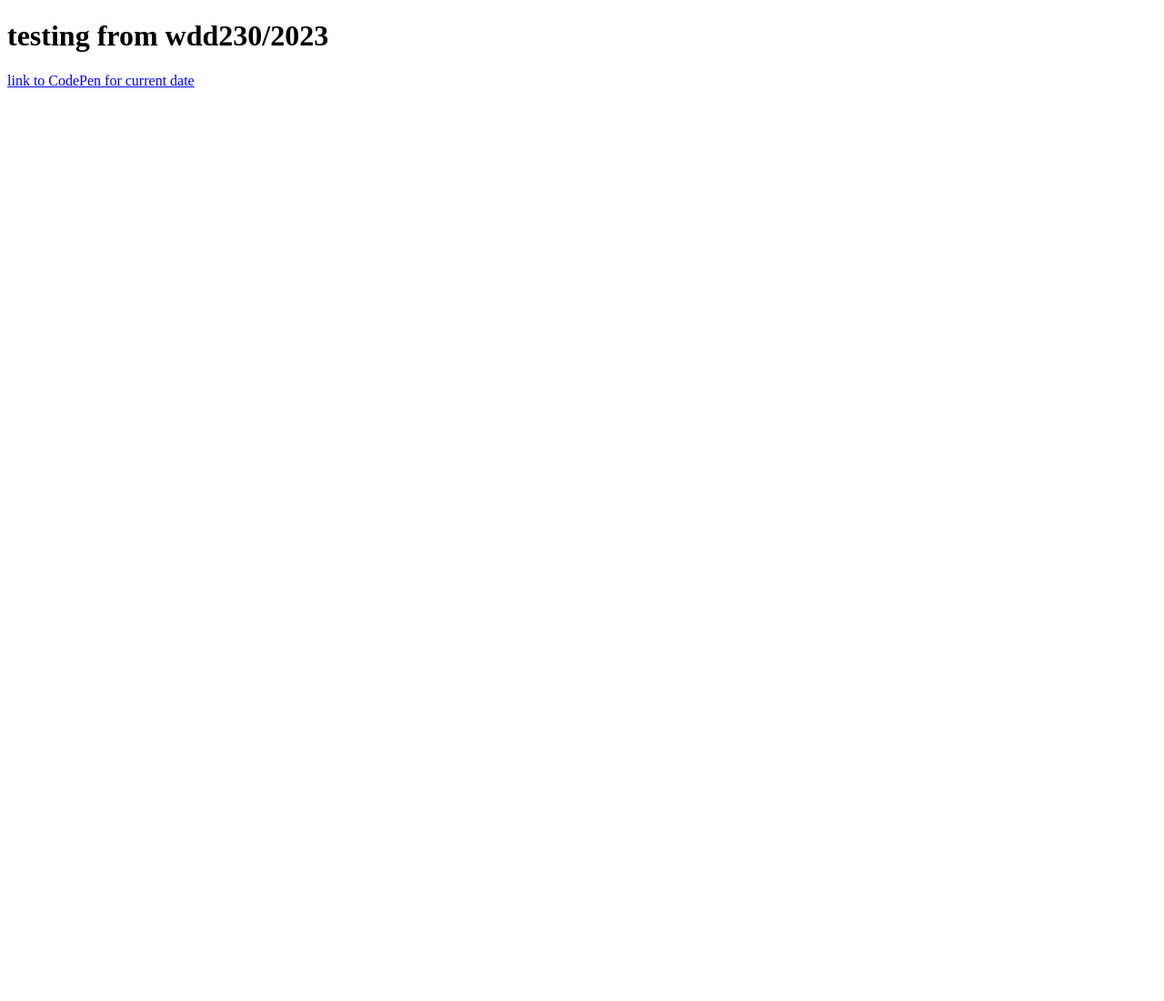
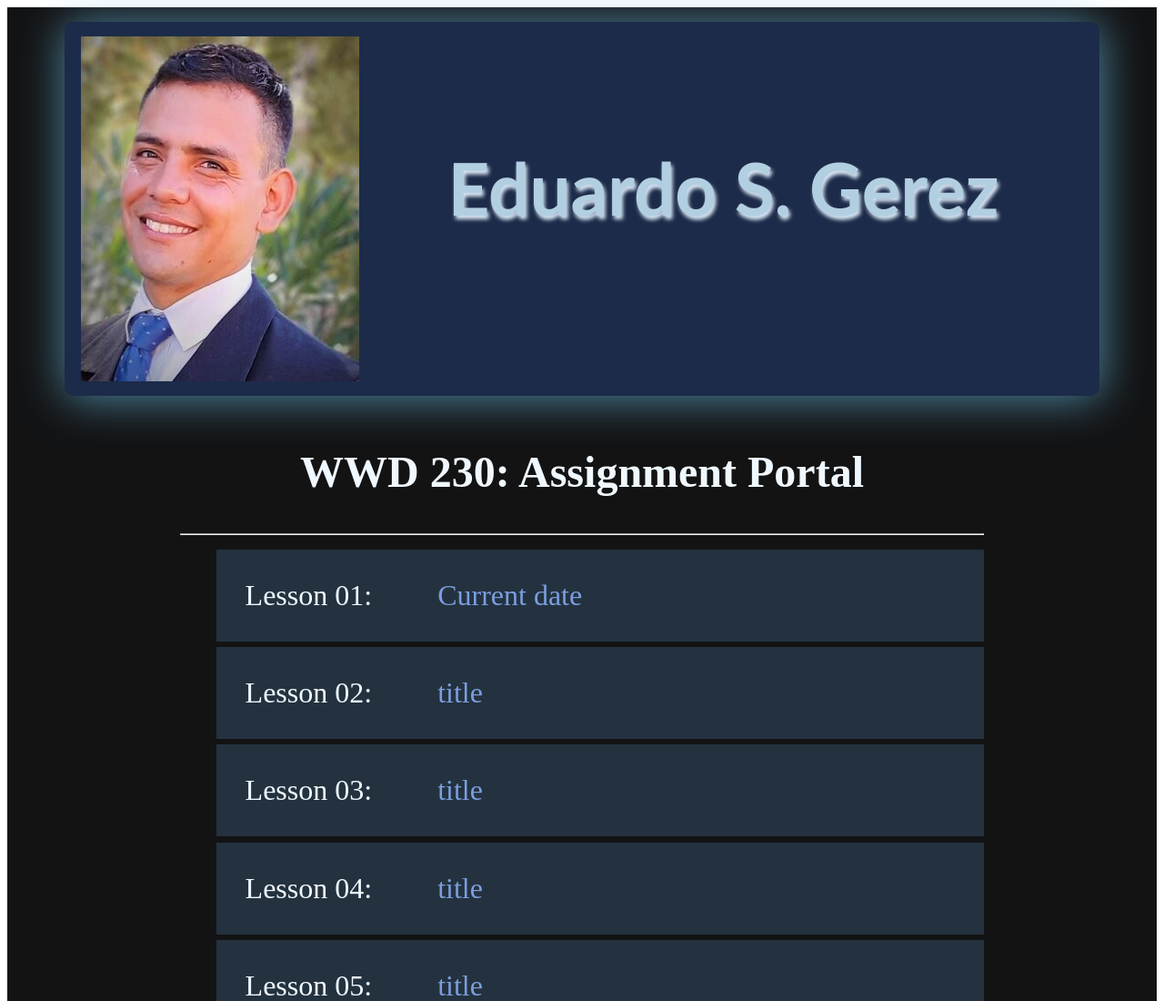
Before and after one commit to edugerez/wdd-230, a plain HTML site: page index.html in a window 1280 px wide. Shown: the top 1100 px of the page at 91% size. Before the commit the page ends 800 px from the top, so only its background shows below. Drawn offline with Linux system fonts and the light colour scheme.

Commit message:
portal home page activities

```diff
--- a/index.html
+++ b/index.html
@@ -4,12 +4,47 @@
     <meta charset="UTF-8">
     <meta http-equiv="X-UA-Compatible" content="IE=edge">
     <meta name="viewport" content="width=device-width, initial-scale=1.0">
-    <title>trying wdd 230</title>
+    <title>WDD 230 Home Page</title>
+    <link rel="stylesheet" href="styles/index.css" />
 </head>
-<h1>testing from wdd230/2023</h1>
-<a href="https://codepen.io/gereze32/pen/XWBpqXr" target="_balnk">link to CodePen for current date <a>
-<link >
-    <body>
+<body>
+    <div id="content">
+    <div class="box">
+    <header>
+        <img src="images/me.jpg" alt="photo of me">
+        <h1>Eduardo S. Gerez</h1>
+    </header>
 
+
+    <main>
+    <H2> WWD 230: Assignment Portal</H2>
+    <nav>
+        <hr>
+        <ul>
+             <li>Lesson 01: <a href="https://codepen.io/gereze32/pen/XWBpqXr" Target="_balnk">Current date </a></li>
+             <li>Lesson 02: <a href="Lesson 02">title</a></li>
+             <li>Lesson 03: <a href="Lesson 03">title</a></li>
+             <li>Lesson 04: <a href="Lesson 04">title</a></li>
+             <li>Lesson 05: <a href="Lesson 05">title</a></li>
+             <li>Lesson 06: <a href="Lesson 06">title</a></li>
+             <li>Lesson 07: <a href="Lesson 07">title</a></li>
+             <li>Lesson 08: <a href="Lesson 08">title</a></li>
+             <li>Lesson 09: <a href="Lesson 09">title</a></li>
+             <li>Lesson 10: <a href="Lesson 10">title</a></li>
+             <li>Lesson 11: <a href="Lesson 11">title</a></li>
+        </ul>
+        <hr>
+        <h3>Some lessons may need more than one activity/assignment link</h3>
+
+    </nav>
+    </main>
+ <footer>
+    <h4>&copy; 2023 - Eduardo S. Gerez - Argentina</h4>
+    <h5>To day:<span id="date"></span></h5>
+
+ </footer>
+ <script src="scripts/index.js"></script>
+     </div>
+     </div>
 </body>
 </html>
--- /dev/null
+++ b/scripts/index.js
@@ -0,0 +1,16 @@
+// Select the HTML element to manipulate
+const date = document.querySelector("#date");
+const message = document.querySelector("#emessage");
+
+//  method with options
+try {
+	const options = {
+
+		day: "numeric",
+		month: "short",
+		year: "numeric"
+	};
+	date.innerHTML = `<span class="highlight"> ${new Date().toLocaleDateString("en-US",  options)}</span>!`;
+} catch (e) {
+	console.log("Error with code or your browser does not support Locale");
+}
--- /dev/null
+++ b/styles/index.css
@@ -0,0 +1,107 @@
+#content{
+    max-width: 1600px;
+    margin: 0 auto;
+
+   }
+
+   .box{
+
+    display: grid;
+
+    grid-template-areas: "header"
+                         "h2"
+                         "main"
+                         "footer";
+
+    margin: 0 auto;
+    background-color: rgb(19, 19, 20);
+   }
+
+   header{
+    grid-area: header;
+    width: 90%;
+    margin: 1em auto;
+    background-color: rgba(35, 61, 113, 0.573);
+    display: grid;
+    grid-template-columns: 30% auto;
+    box-shadow: #6ec9f0ad 1px 2px 50px;
+    border-radius: 10px;
+}
+
+   img{
+    padding: 1em;
+    margin: auto;
+
+   }
+   nav a{
+    text-align: center;
+    color:rgb(47, 86, 203);
+    text-decoration: none;
+    padding: 2em;
+    color: azure;
+
+
+   }
+nav{
+    grid-area: main;
+    display:block;
+    max-width: 70%;
+    margin:0 auto;
+}
+nav a{
+    color:rgba(133, 170, 238, 0.901)
+}
+
+
+nav a:hover{
+
+    color:#c98e29;
+    text-decoration: none;
+
+}
+li{
+    color: aliceblue;
+    font-size: 2em;
+    list-style: none;
+    padding: 1em;
+    text-align: left;
+    margin-bottom: 0.2em ;
+    background-color: #243240;
+
+}
+h1{
+    font-family:'Gill Sans', 'Gill Sans MT', Calibri, 'Trebuchet MS', sans-serif;
+    font-size: 5em;
+    padding: 1em;
+    color: rgb(178, 207, 226);
+    text-shadow: #dae7f5 2px 4px 4px;
+
+}
+h3{
+    color: #dae7f5;
+    font-size: 2em;
+}
+
+footer{
+    font-size: 2em;
+    background-color: #203c5d9c;
+    text-align: center;
+    margin: auto auto 2em ;
+    width: 90%;
+    grid-area: footer;
+    color: #dae7f5;
+    border-radius: 15px;
+    box-shadow: #dae7f5 1px 3px 15px;
+
+}
+
+h2{
+    grid-area: h2;
+    color: aliceblue;
+    font-size: 3em;
+    text-align: center;
+}
+
+#date{
+    color:rgb(112, 157, 240)
+}
```
Also changed, not shown: images/me.jpg (added).
